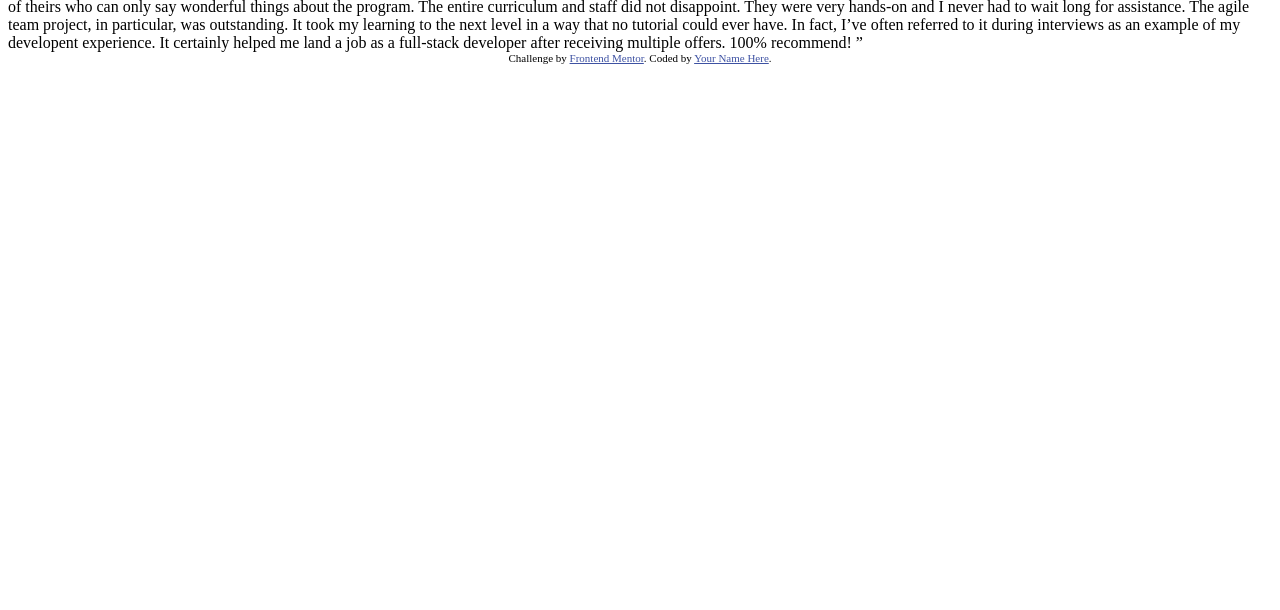
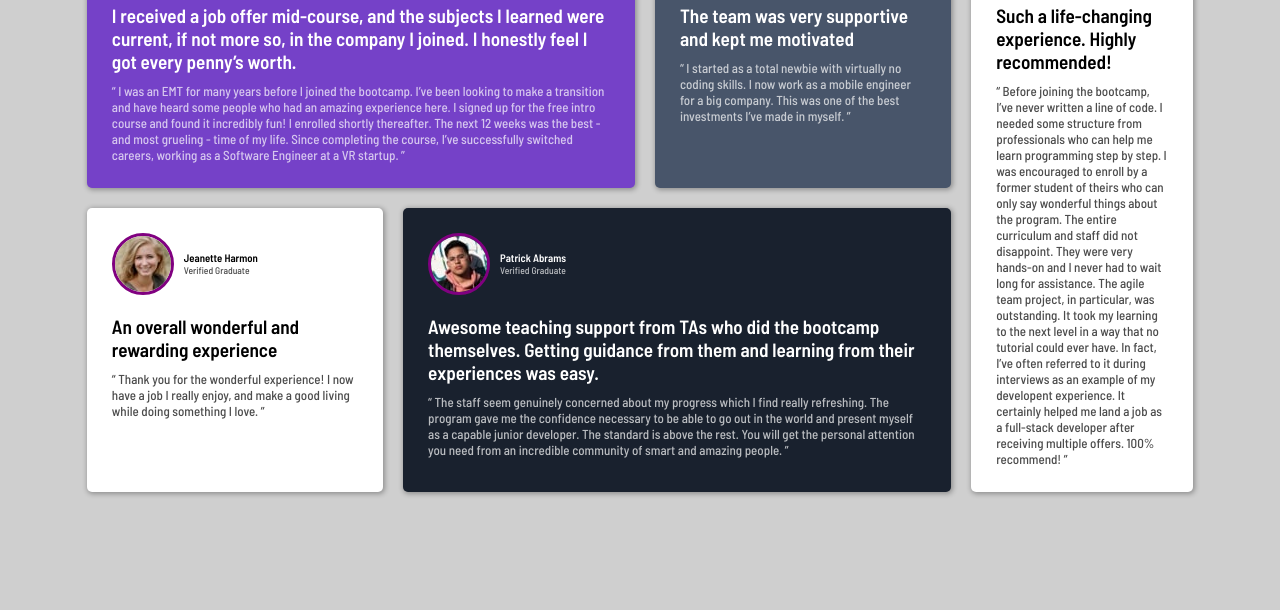
Before and after one commit to SamKallio/testimonials-grid-section-main, a plain HTML site: page index.html in a window 1280 px wide. Shown: the part 190-800 px from the top of the page. Drawn offline with Linux system fonts and the light colour scheme.

Commit message:
fix to see gh pages

```diff
--- a/index.html
+++ b/index.html
@@ -2,75 +2,93 @@
 <html lang="en">
 <head>
     <meta charset="UTF-8">
-  <meta name="viewport" content="width=device-width, initial-scale=1.0"> <!-- displays site properly based on user's device -->
-
-  <link rel="icon" type="image/png" sizes="32x32" href="./images/favicon-32x32.png">
-
-  <title>Frontend Mentor | [Challenge Name Here]</title>
-
-  <!-- Feel free to remove these styles or customise in your own stylesheet 👍 -->
-  <style>
-    .attribution { font-size: 11px; text-align: center; }
-    .attribution a { color: hsl(228, 45%, 44%); }
-  </style>
+    <meta http-equiv="X-UA-Compatible" content="IE=edge">
+    <meta name="viewport" content="width=device-width, initial-scale=1.0">
+    <title>Testimonial Challenge</title>
+    <link rel="icon" type="image/png" sizes="32x32" href="./favicon-32x32.png">
+    <link rel="stylesheet" href="style.css">
+    <link rel="preconnect" href="https://fonts.gstatic.com">
+    <link href="https://fonts.googleapis.com/css2?family=Barlow+Semi+Condensed:wght@500;600&display=swap" rel="stylesheet">
 </head>
     <body>
-  Daniel Clifford
-  Verified Graduate
+        <div id="main-container">
+            <div id="left-main">
+                <div id="left-side-top">
+                    <div id="testimonial-1" class="content-item">
+                    <img id="quote" src="./bg-pattern-quotation.svg" alt="quote">
+                        <div class="header">
+                            <img src="./image-daniel.jpg" alt="daniel profile picture">
+                            <div class="h-text">
+                                <h5 class="name">Daniel Clifford</h5>
+                                <p>Verified Graduate</p>
+                            </div>
+                        </div>
 
-  I received a job offer mid-course, and the subjects I learned were current, if not more so,
-  in the company I joined. I honestly feel I got every penny’s worth.
-
-  “ I was an EMT for many years before I joined the bootcamp. I’ve been looking to make a
+                        <h4>I received a job offer mid-course, and the subjects I learned were current, if not more so,
+                            in the company I joined. I honestly feel I got every penny’s worth.</h4>
+                        <p>“ I was an EMT for many years before I joined the bootcamp. I’ve been looking to make a
                         transition and have heard some people who had an amazing experience here. I signed up
                         for the free intro course and found it incredibly fun! I enrolled shortly thereafter.
                         The next 12 weeks was the best - and most grueling - time of my life. Since completing
-  the course, I’ve successfully switched careers, working as a Software Engineer at a VR startup. ”
-
-  Jonathan Walters
-  Verified Graduate
-
-  The team was very supportive and kept me motivated
-
-  “ I started as a total newbie with virtually no coding skills. I now work as a mobile engineer
-  for a big company. This was one of the best investments I’ve made in myself. ”
-
-  Jeanette Harmon
-  Verified Graduate
-
-  An overall wonderful and rewarding experience
-
-  “ Thank you for the wonderful experience! I now have a job I really enjoy, and make a good living
-  while doing something I love. ”
-
-  Patrick Abrams
-  Verified Graduate
-
-  Awesome teaching support from TAs who did the bootcamp themselves. Getting guidance from them and
-  learning from their experiences was easy.
-
-  “ The staff seem genuinely concerned about my progress which I find really refreshing. The program
+                        the course, I’ve successfully switched careers, working as a Software Engineer at a VR startup. ”</p></div>
+                    <div id="testimonial-2" class="content-item">
+                        <div class="header">
+                            <img src="./image-jonathan.jpg" alt="jonathan profile picture">
+                            <div class="h-text">
+                                <h5 class="name">Jonathan Walters</h5>
+                                <p>Verified Graduate</p>
+                            </div>
+                        </div>
+                        <h4>The team was very supportive and kept me motivated</h4>
+                        <p>“ I started as a total newbie with virtually no coding skills. I now work as a mobile engineer
+                            for a big company. This was one of the best investments I’ve made in myself. ”</p></div>
+                </div>
+                <div id="left-side-bot">
+                    <div id="testimonial-3" class="content-item">
+                        <div class="header">
+                            <img src="./image-jeanette.jpg" alt="Jeanette profile picture">
+                            <div class="h-text">
+                                <h5 class="name">Jeanette Harmon</h5>
+                                <p>Verified Graduate</p>
+                            </div>
+                        </div>
+                        <h4>An overall wonderful and rewarding experience</h4>
+                        <p>“ Thank you for the wonderful experience! I now have a job I really enjoy, and make a good living
+                            while doing something I love. ”</p></div>
+                    <div id="testimonial-4" class="content-item">
+                        <div class="header">
+                            <img src="./image-patrick.jpg" alt="Patrick profile picture">
+                            <div class="h-text">
+                                <h5 class="name">Patrick Abrams</h5>
+                                <p>Verified Graduate</p>
+                            </div>
+                        </div>
+                        <h4>Awesome teaching support from TAs who did the bootcamp themselves. Getting guidance from them and
+                            learning from their experiences was easy.</h4>
+                        <p>“ The staff seem genuinely concerned about my progress which I find really refreshing. The program
                             gave me the confidence necessary to be able to go out in the world and present myself as a capable
                             junior developer. The standard is above the rest. You will get the personal attention you need from
-  an incredible community of smart and amazing people. ”
-
-  Kira Whittle
-  Verified Graduate
-
-  Such a life-changing experience. Highly recommended!
-
-  “ Before joining the bootcamp, I’ve never written a line of code. I needed some structure from
+                            an incredible community of smart and amazing people. ”</p></div>
+                </div>
+            </div>
+                <div id="testimonial-5" class="content-item">
+                    <div class="header">
+                        <img src="./image-kira.jpg" alt="Kira profile picture">
+                        <div class="h-text">
+                            <h5 class="name">Kira Whittle</h5>
+                            <p>Verified Graduate</p>
+                        </div>
+                    </div>
+                        <h4>Such a life-changing experience. Highly recommended!</h4>
+                        <p>“ Before joining the bootcamp, I’ve never written a line of code. I needed some structure from
                             professionals who can help me learn programming step by step. I was encouraged to enroll by a former
                             student of theirs who can only say wonderful things about the program. The entire curriculum and staff
                             did not disappoint. They were very hands-on and I never had to wait long for assistance. The agile team
                             project, in particular, was outstanding. It took my learning to the next level in a way that no tutorial
                             could ever have. In fact, I’ve often referred to it during interviews as an example of my developent
                             experience. It certainly helped me land a job as a full-stack developer after receiving multiple offers.
-  100% recommend! ”
+                            100% recommend! ”</p></div>
 
-  <div class="attribution">
-    Challenge by <a href="https://www.frontendmentor.io?ref=challenge" target="_blank">Frontend Mentor</a>.
-    Coded by <a href="#">Your Name Here</a>.
         </div>
     </body>
 </html>
```
Also changed, not shown: testimonial-challenge/index.html (deleted, +0 -94 lines), bg-pattern-quotation.svg (renamed from testimonial-challenge/bg-pattern-quotation.svg), favicon-32x32.png (renamed from testimonial-challenge/favicon-32x32.png), image-daniel.jpg (renamed from testimonial-challenge/image-daniel.jpg), image-jeanette.jpg (renamed from testimonial-challenge/image-jeanette.jpg), image-jonathan.jpg (renamed from testimonial-challenge/image-jonathan.jpg), image-kira.jpg (renamed from testimonial-challenge/image-kira.jpg), image-patrick.jpg (renamed from testimonial-challenge/image-patrick.jpg), style.css (renamed from testimonial-challenge/style.css). Lines whose indentation alone changed are shown as unchanged.
